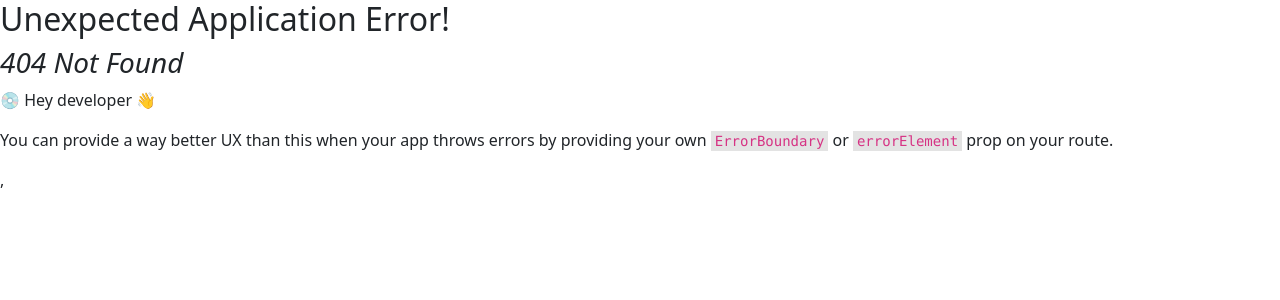
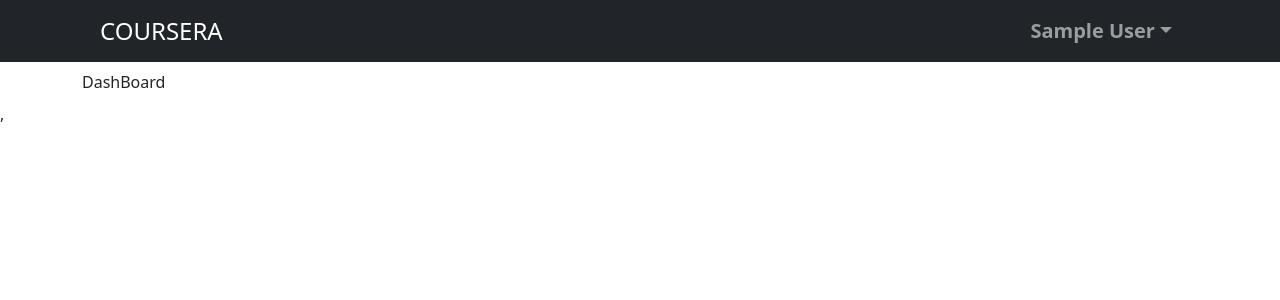
Before and after one commit to unaizk/coursera, a React (Vite) app in the folder frontend/: page /dashboard in a window 1280 px wide. Before the commit this address had no page. Shown: the top 300 px of the page. Built offline with nearby package versions, Linux system fonts and the light colour scheme; sample sign-in values are in the browser's storage.

Commit message:
added a private route for access the component if there is user

```diff
--- /dev/null
+++ b/frontend/src/component/PrivateRoute.jsx
@@ -0,0 +1,11 @@
+import React from 'react'
+import { useSelector } from 'react-redux'
+import { Outlet, Navigate } from 'react-router-dom'
+
+
+const PrivateRoute = () => {
+    const {userInfo} = useSelector((state) => state.auth)
+    return userInfo ? <Outlet /> : <Navigate to={'login'} replace />
+}
+
+export default PrivateRoute
--- a/frontend/src/main.jsx
+++ b/frontend/src/main.jsx
@@ -9,14 +9,23 @@
 import HomeScreen from './screens/HomeScreen.jsx'
 import LoginScreen from './screens/LoginScreen.jsx'
 import RegisterScreen from './screens/RegisterScreen.jsx'
+import DashBoard from './screens/DashBoard.jsx'
+import PrivateRoute from './component/PrivateRoute.jsx'
 
 
 const router =  createBrowserRouter(
   createRoutesFromElements(
     <Route path='/' element={<App/>}>
+
       <Route index={true} path='/' element={<HomeScreen />} />
       <Route path='/login' element={<LoginScreen />} />
       <Route path='/register' element={<RegisterScreen />} />
+
+      {/* Private Route */}
+      <Route path='' element={<PrivateRoute />}>
+          <Route path='/dashboard' element={<DashBoard />} />
+      </Route>
+
     </Route>
   )
 )
--- /dev/null
+++ b/frontend/src/screens/DashBoard.jsx
@@ -0,0 +1,9 @@
+import React from 'react'
+
+const DashBoard = () => {
+  return (
+    <div>DashBoard</div>
+  )
+}
+
+export default DashBoard
```
